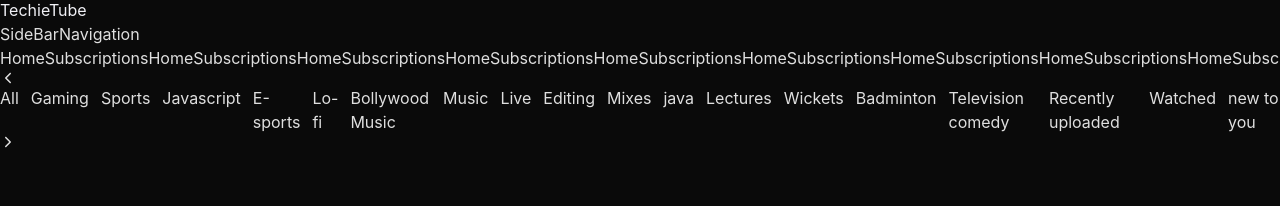
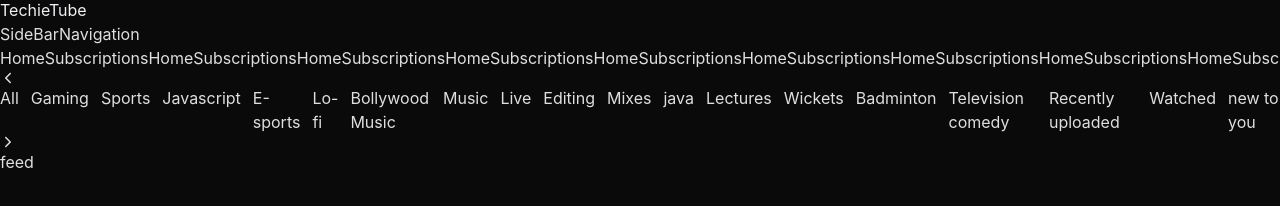
Before and after one commit to ranepaarth/youtube-clone, a React (Vite) app: page / in a window 1280 px wide. Shown: the part 456-662 px from the top of the page. Built offline with nearby package versions, Linux system fonts and the light colour scheme; no server answers.

Commit message:
included categories in feed

```diff
--- a/src/components/Feed/Feed.jsx
+++ b/src/components/Feed/Feed.jsx
@@ -1,14 +1,19 @@
 import React from "react";
 import { Categories } from "../routes";
 
-
 const Feed = () => {
   return (
-    <section className="grid grid-cols-1">
-      <Categories />
-      <div className="grid grid-cols-1 px-4"></div>
+    <section className="grid grid-cols-1 h-[200vh] px-4 py-2 w-full ">
+      <div className="">
+        <div className="fixed top-14 left-0 right-0">
+          <Categories />
+        </div>
+        <div className="md:ml-16 mt-16">feed</div>
+      </div>
     </section>
   );
 };
 
 export default Feed;
+
+// bg-neutral-900 md:bg-neutral-700 lg:bg-neutral-600 xl:bg-neutral-400
--- a/src/components/NavBar/CategoryCarousel/Categories.jsx
+++ b/src/components/NavBar/CategoryCarousel/Categories.jsx
@@ -65,7 +65,6 @@
     IconVisibility();
   });
 
-
   document.addEventListener("mouseup", () => {
     activeDrag = false;
   });
@@ -76,23 +75,24 @@
   });
 
   return (
-    <div className="py-2 px-6">
+    <div className="">
+      <div className="py-2 px-4 md:ml-20 mb-2 bg-[#0a0a0a]">
         <span
           className={`${
             leftVisible ? "block" : "hidden"
-        } absolute top-14 left-0 bg-gradient-to-r from-[#0a0a0a] from-80% h-12 flex items-center justify-start w-24 ml-2`}
+          } absolute top-0 left-0 md:left-20 bg-gradient-to-r from-[#0a0a0a] from-80% h-12 flex items-center justify-start w-24`}
         >
           <p
-          className="i flex items-center justify-center text-2xl w-16 cursor-pointer"
+            className="flex items-center justify-center text-2xl w-16 cursor-pointer"
             onKeyDown={() => moveLeft()}
             onClick={() => moveLeft()}
           >
             <IoIosArrowBack className="p-3 text-5xl hover:bg-neutral-700 hover:rounded-full" />
           </p>
         </span>
-      <div className="cursor-pointer items-center select-none">
+        <div className="cursor-pointer items-center select-none overflow-hidden">
           <span
-          className="tabs-box flex gap-3 overflow-x-auto [transition-duration:500ms] scroll-smooth"
+            className="flex gap-3 overflow-x-scroll [transition-duration:500ms] scroll-smooth "
             ref={navRef}
             id="tabs-box"
           >
@@ -120,10 +120,10 @@
         <span
           className={`${
             rightVisible ? "block" : "hidden"
-        } absolute right-0 top-14 bg-gradient-to-l from-80% from-[#0a0a0a] flex items-center justify-end w-24`}
+          } absolute right-0 top-0 bg-gradient-to-l from-80% from-[#0a0a0a] flex items-center justify-end w-24`}
         >
           <p
-          className="i flex items-center text-2xl w-16 h-12 cursor-pointer [transition-dusration:500ms] [transition-timing-function:linear]"
+            className="flex items-center text-2xl w-16 h-12 cursor-pointer [transition-duration:500ms] [transition-timing-function:linear]"
             onKeyDown={() => moveRight()}
             onClick={() => moveRight()}
           >
@@ -131,6 +131,7 @@
           </p>
         </span>
       </div>
+    </div>
   );
 };
 
```
Lines whose indentation alone changed are shown as unchanged.
